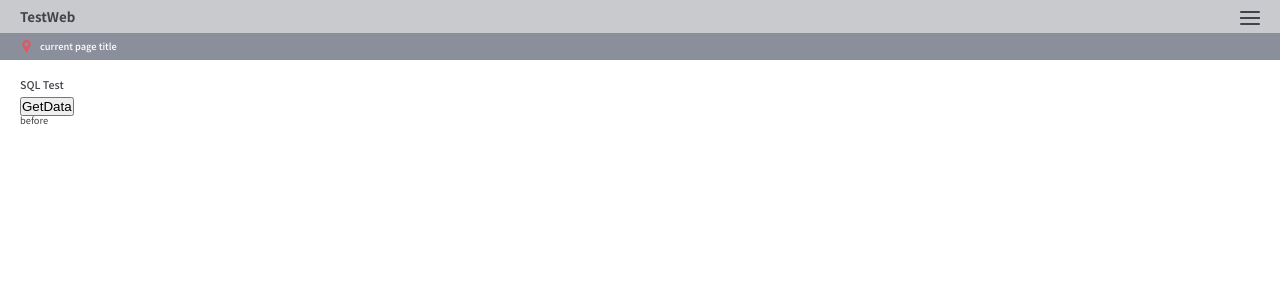
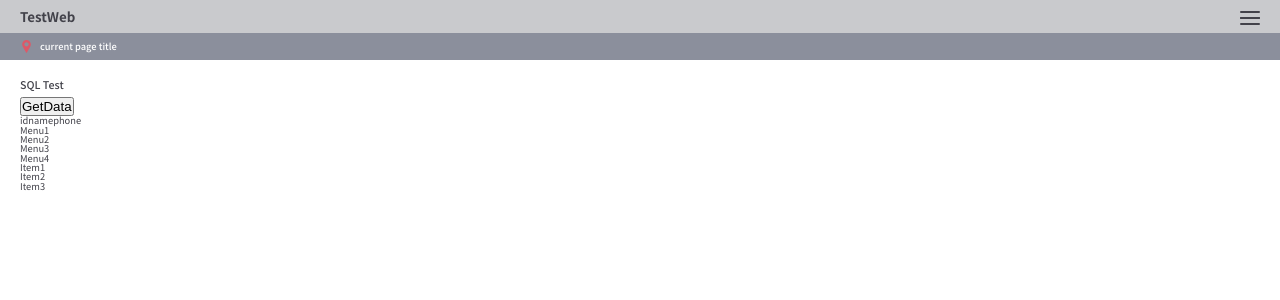
Before and after one commit to devlkhkr/rctprtc, a React (Create React App) app: page /sql in a window 1280 px wide. Shown: the top 300 px of the page. Built offline with nearby package versions, Linux system fonts and the light colour scheme.

Commit message:
화면에 출력하는 여러가지 방법 연구
화면에 출력하는 여러가지 방법 연구

```diff
--- a/src/pages/Sql.js
+++ b/src/pages/Sql.js
@@ -1,4 +1,5 @@
 import React, { Component } from 'react';
+import ReactDOM from "react-dom";
 import axios from 'axios'
 
 class Sql extends Component {
@@ -7,7 +8,9 @@ class Sql extends Component {
         super(props);
         this.getData = this.getData.bind(this);
         this.state = {
-            test: "before",
+            id: "id",
+            name: "name",
+            phone: "phone",
         };
     }
     getData = async() => {
@@ -21,27 +24,55 @@ class Sql extends Component {
         })
         const res = await axiosSet.get('/chats')
 
-        for(var i=0;i<res.data.length;i++){
-            console.log([res.data[i]._id, res.data[i].name, res.data[i].phone])
+        this.setState({
+            id: res.data[0]._id,
+            name: res.data[0].name,
+            phone: res.data[0].phone
+        })
 
-            const props = {className: "test", onClick: () => {}};
-            const child = <span>{res.data[i]}</span>
-            React.createElement('div', props, child)
+        function test(){
+            var addHTML = "";
+            for(var i=0;i<res.data.length;i++){
+                addHTML += res.data[i]._id + res.data[i].name + res.data[i].phone
+            }
+            return addHTML
+        }
 
-        }
-        this.setState({
-            test: "after"
-        })
+        ReactDOM.render(test(), document.getElementById('data'))
+
     }
 
     render(){
+
+        const menus = ["Menu1", "Menu2", "Menu3", "Menu4"]
+        const menuList = menus.map((menu) => (<li>{menu}</li>));
+
         return (
             <div>
                 <div className="wrapper_tool">
                     <h3>SQL Test</h3>
                     <button onClick={ this.getData }>GetData</button>
                 </div>
-                <div>{this.state.test}</div>
+
+                <div>
+                    {this.state.id}
+                    {this.state.name}
+                    {this.state.phone}
+                </div>
+
+                <div id="data"></div>
+
+                {/* s : render 안에서 생성 */}
+                <ul>{menuList}</ul>
+                {/* s : render 안에서 생성 */}
+
+                <ul>
+                    {["Item1", "Item2", "Item3"].map(item =>
+                        <li key="{item}">{item}</li>
+                    )}
+                </ul>
+                {/* e : return 안에서 생성 */}
+
             </div>
         );
     }
```
